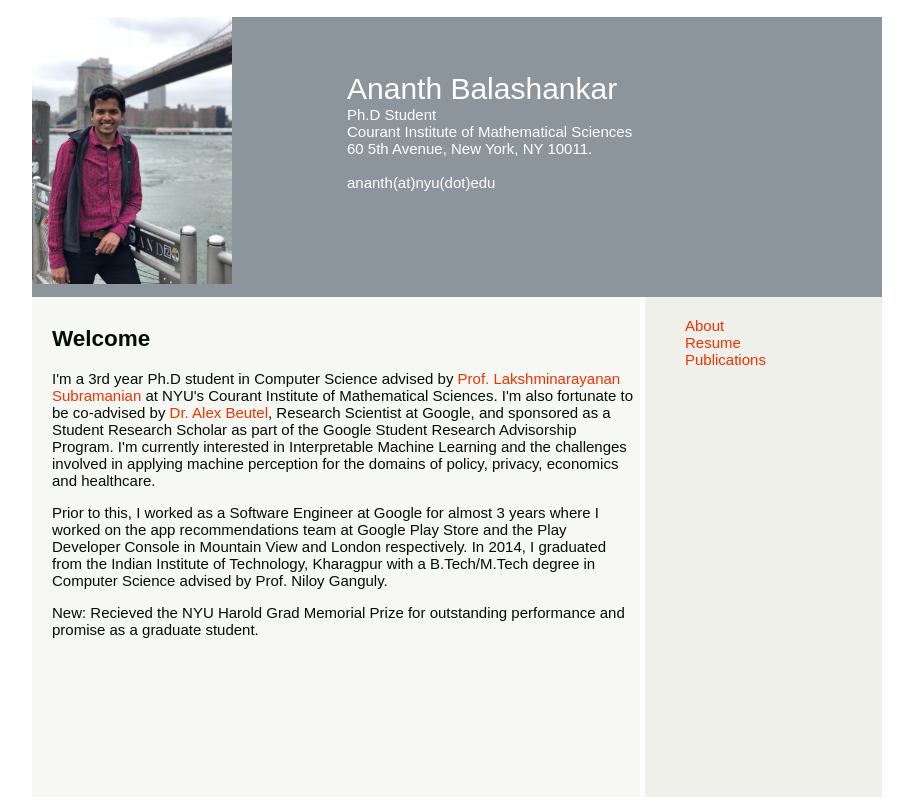
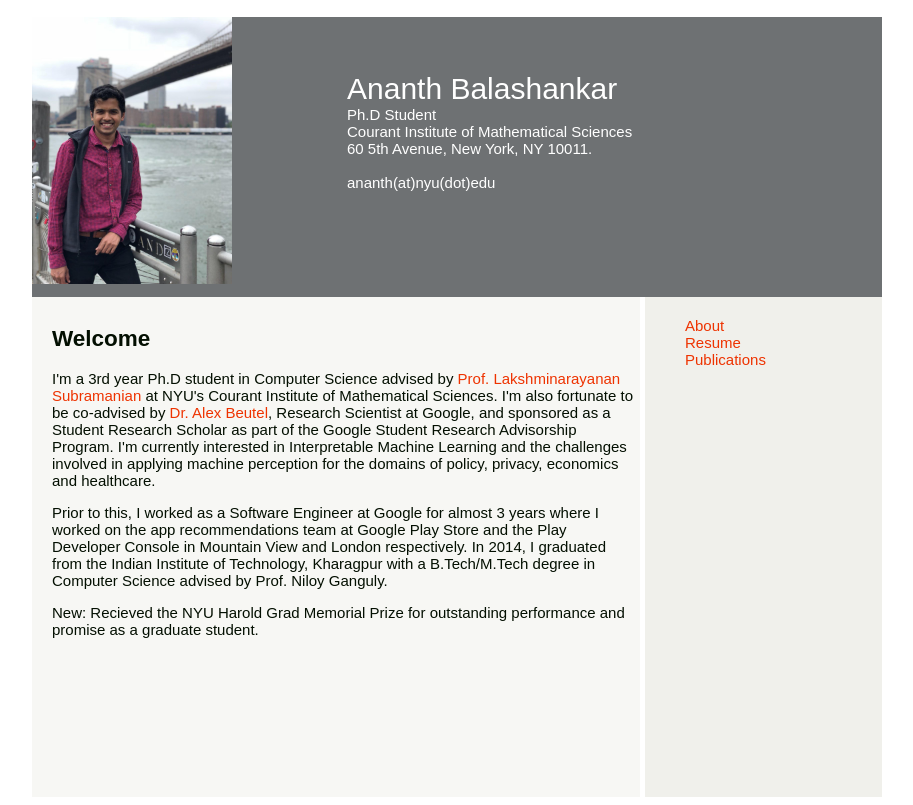
Before and after one commit to ananthnyu/ananthbalashankar.github.io, a PHP site: page / in a window 1280 px wide. Shown: the whole page, without its empty margins (183-1096 px from the left). Run offline with PHP 8.4, Linux system fonts and the light colour scheme.

Commit message:
Update grad.css

```diff
--- a/grad.css
+++ b/grad.css
@@ -34,7 +34,7 @@ body {
 	display:inline-block;
     height:280px;
     /*padding:0px 10px 0px 0px; */
-    background-color:#8C959C;
+    background-color:#6E7173;
     /*background-color:#000000; */
     /* background-image: url(Dart_panoramic_small.jpg);
     background-position: top center;
```
